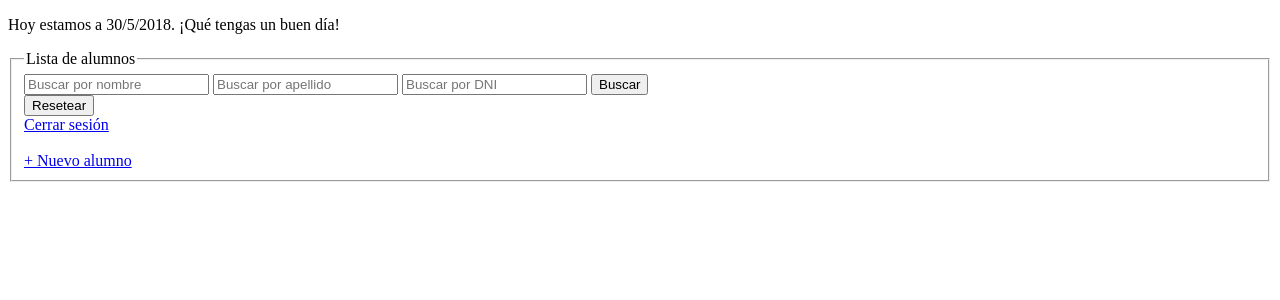
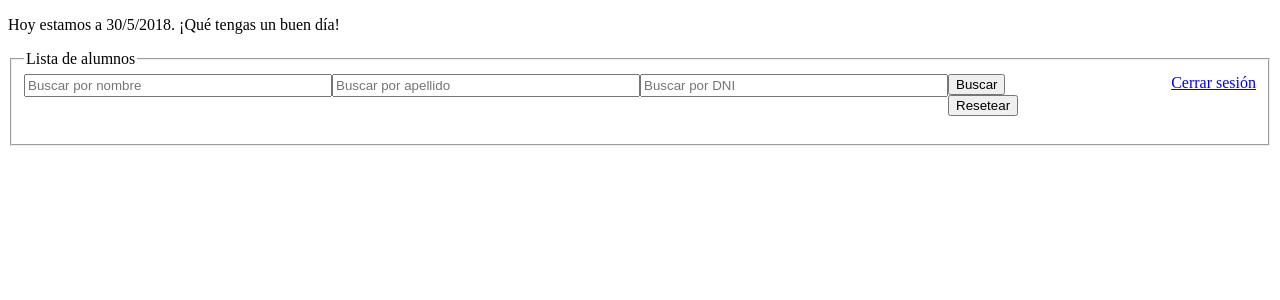
Before and after one commit to Gonza116/tecnovial, a PHP site: page /XE/lista_alumnos.php in a window 1280 px wide. Shown: the part 30-330 px from the top of the page. Run offline with PHP 8.4, Linux system fonts and the light colour scheme; the visitor is signed in with stand-in values (Sample User, id 1); data that the repository does not hold is empty; some libraries are stand-ins or nearby versions.

Commit message:
css base de lista_alumnos

```diff
--- a/css/lista_alumnos.css
+++ b/css/lista_alumnos.css
@@ -48,3 +48,17 @@
 #buscardni {
     padding: 2px;
 }
+
+#ver_mas {
+    float: left;
+    text-align: center;
+    padding-top: 25px;
+    padding-bottom: 22px;
+    border: 1px solid red;
+
+}
+
+#alum {
+    float: left;
+    border: 1px solid blue;
+}
--- a/lista_alumnos.php
+++ b/lista_alumnos.php
@@ -54,6 +54,7 @@
     <title>Tecnovial: Listado de alumnos</title>
     <meta charset="utf-8">
     <script src="https://code.jquery.com/jquery-3.1.1.min.js" type="text/javascript"></script>
+    <link rel="stylesheet" type="text/css" href="./css/lista_alumnos.css">
     <script>
         function fechaHoy() {
             var fecha = new Date();
@@ -64,24 +65,21 @@
         })
         }
     </script>
-
-
 </head>
 <body onload="fechaHoy();">
 <?php include_once("cabecera.php") ?>
     <div id="fecha_hoy"></div>
 <fieldset>
     <form action="utiles/busqueda_alumnos.php">
-        <input id="buscarnombre" name="buscarnombre" type="text" placeholder="Buscar por nombre">
-        <input id="buscarapellido" name="buscarapellido" type="text" placeholder="Buscar por apellido">
-        <input id="buscardni" name="buscardni" type="text" placeholder="Buscar por DNI" pattern="^[0-9]{8}[A-Z]">
+        <input class="col-3" id="buscarnombre" name="buscarnombre" type="text" placeholder="Buscar por nombre">
+        <input class="col-3" id="buscarapellido" name="buscarapellido" type="text" placeholder="Buscar por apellido">
+        <input class="col-3" id="buscardni" name="buscardni" type="text" placeholder="Buscar por DNI" pattern="^[0-9]{8}[A-Z]">
         <input type="submit" value="Buscar">
+        <a id="cerrarsesion" href='utiles/cerrarsesion.php'>Cerrar sesión</a>
     </form>
     <form method="get" action="lista_alumnos.php">
         <input type="submit" value="Resetear">
     </form>
-    <a href='utiles/cerrarsesion.php'>Cerrar sesión</a>
-    <br>
     <br>
     <?php if(!$searchingAlum){ ?>
     <div id="enlaces">
@@ -97,12 +95,13 @@
 		<form method="get" action="lista_alumnos.php">
 			<!-- Formulario que contiene el número y cambio de tamaño de página -->
             Mostrando <input type="number" name="page_size" min="1" max="<?php echo $total_size?>" value="<?php echo $mostrando?>"> entradas de <?php echo $total_size?><input type="number" name="page_num" value="<?php echo $page_num?>" hidden>. <input type=submit value="Cambiar">
+            <a href = "anadir/anadir_alumno.php">+ Nuevo alumno</a>
 		</form>
+    <br>
     <?php } ?>
     <legend>
     Lista de alumnos
     </legend>
-    <a href = "anadir/anadir_alumno.php">+ Nuevo alumno</a>
     <?php if($hayErrores){ ?>
     <fieldset>
         <legend>Han ocurrido errores</legend>
@@ -112,13 +111,13 @@
     </fieldset>
     <?php } ?>
     <?php foreach($alumnos as $alumno){ ?>
-    <div> <?php echo $alumno['APELLIDOS'] ?>, <?php echo $alumno['NOMBRE'] ?>
-          <strong>DNI: </strong> <?php echo $alumno['DNI'] ?>
-          <p><em><?php if ($alumno['BAJA']=='SI'){ echo 'Dado de baja'; } ?></em></p>
-          <form action="ficha_alumno.php">
+    <form class="col-1" id="ver_mas" action="ficha_alumno.php">
                 <input type="text" name="id_alumno" id="id_alumno" value="<?php echo $alumno['NUM_ALUM']?>" hidden>
                 <input type="submit" value="Ver más">
           </form>
+    <div class="col-11" id="alum" > <?php echo $alumno['APELLIDOS'] ?>, <?php echo $alumno['NOMBRE'] ?>
+          <br><strong>DNI: </strong> <?php echo $alumno['DNI'] ?>
+        <em><?php if ($alumno['BAJA']=='SI'){ echo ' (Dado de baja)'; } ?></em>
     </div>
     <?php } ?>
 </fieldset>
```
